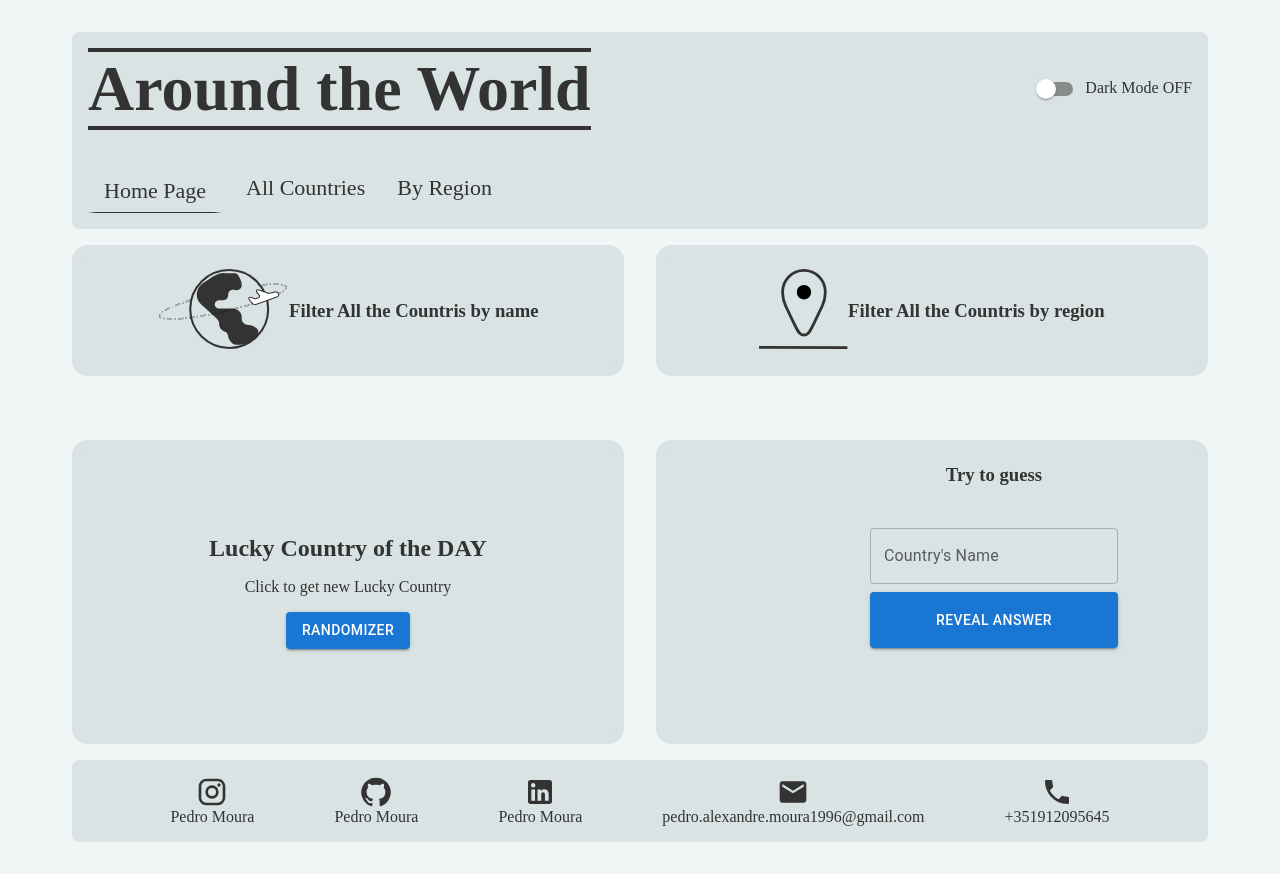
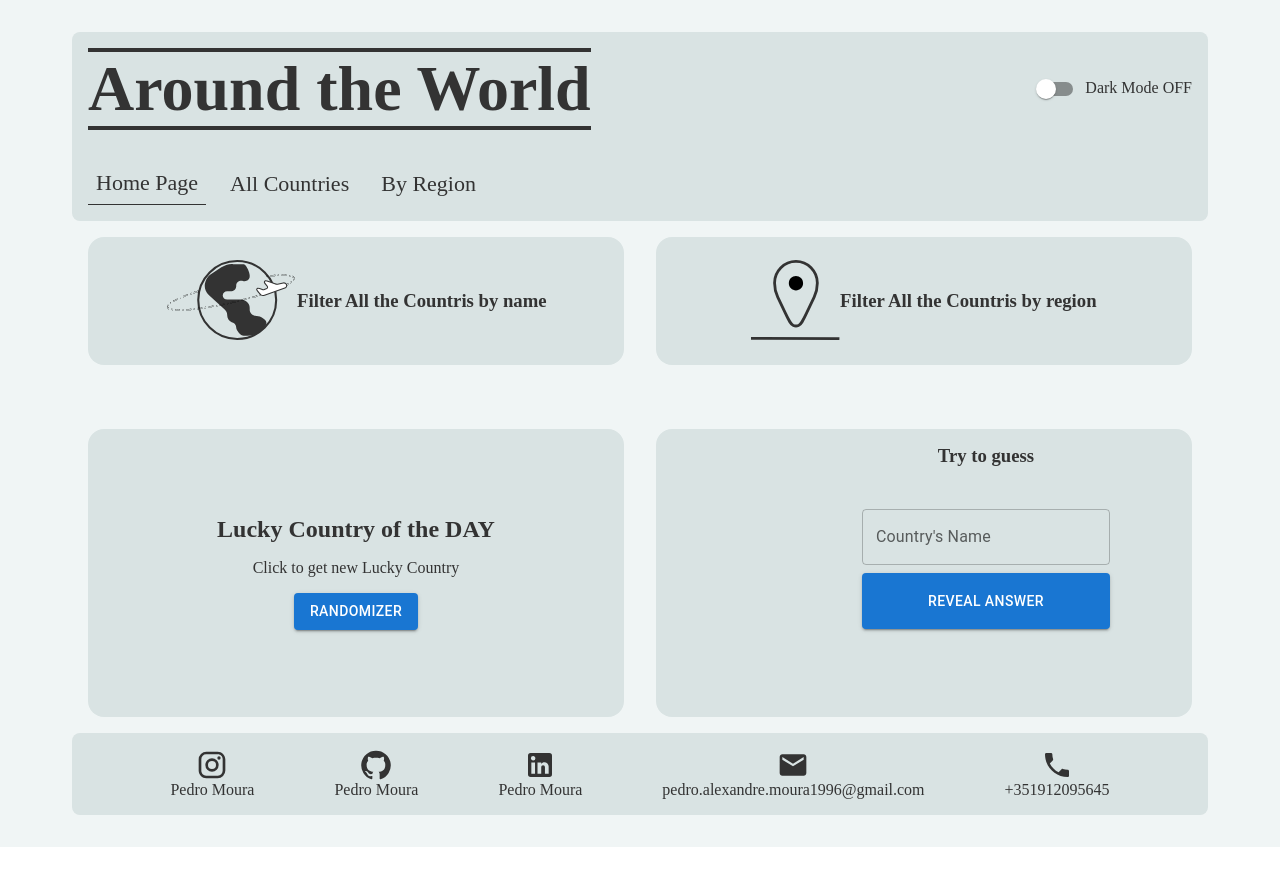
Before and after one commit to PedroMoura1996/bryjproject, a React (Create React App) app: page /bryj/homepage in a window 1280 px wide. After the commit the page ends 847 px from the top, so only its background shows below. Built offline with nearby package versions, Linux system fonts and the light colour scheme; no server answers.

Commit message:
some css adjustments

```diff
--- a/src/ecosystem/organisms/Footer/footer.scss
+++ b/src/ecosystem/organisms/Footer/footer.scss
@@ -38,4 +38,10 @@
   .bryj-clickable-item:hover {
     border-radius: 6px;
   }
+  .dark:hover {
+    background-color: $bryj-primary-background-dark;
+  }
+  .light:hover {
+    background-color: $bryj-primary-background-light;
+  }
 }
--- a/src/ecosystem/organisms/Navbar/Navbar.tsx
+++ b/src/ecosystem/organisms/Navbar/Navbar.tsx
@@ -4,15 +4,15 @@ import "./navbar.scss";
 import { useTheme } from "../../wrappers/ThemeProvider/ThemeProvider";
 
 const Navbar = () => {
-  const { darkMode } = useTheme();
+  const { darkMode = false } = useTheme();
   const location = useLocation();
 
   const getLiCss = (value: string) => {
     const selected = value === location.pathname;
     if (darkMode) {
-      return `bryj-li ${selected ? "dark-border" : ""}`;
+      return `bryj-li dark ${selected ? "dark-border" : ""}`;
     }
-    return `bryj-li ${selected ? "light-border" : ""}`;
+    return `bryj-li light ${selected ? "light-border" : ""}`;
   };
 
   const getLinkCss = () => {
--- a/src/ecosystem/populations/HomePageContent/HomePageContent.tsx
+++ b/src/ecosystem/populations/HomePageContent/HomePageContent.tsx
@@ -12,9 +12,7 @@ const HomePageContent = () => {
 
   const getCss = () => {
     return `home-page-content-item ${
-      darkMode
-        ? "dark-border secondary-dark-background"
-        : "light-border secondary-light-background"
+      darkMode ? "secondary-dark-background" : "secondary-light-background"
     }`;
   };
   return (
--- a/src/ecosystem/populations/HomePageContent/homepagecontent.scss
+++ b/src/ecosystem/populations/HomePageContent/homepagecontent.scss
@@ -1,7 +1,7 @@
 @import "../../../variables";
 
 .home-page-content-container {
-  padding: 1rem 0;
+  padding: 1rem;
   .home-page-content-item {
     padding: 1rem;
     min-height: 8rem;
--- a/src/index.scss
+++ b/src/index.scss
@@ -14,17 +14,3 @@
 .secondary-light-background {
   background-color: $bryj-secondary-background-light;
 }
-
-.dark-border {
-  border: 8px solid $bryj-secondary-background-dark;
-}
-
-.light-border {
-  border: 8px solid $bryj-secondary-background-light;
-}
-.dark:hover {
-  background-color: $bryj-primary-background-dark;
-}
-.light:hover {
-  background-color: $bryj-primary-background-light;
-}
```
